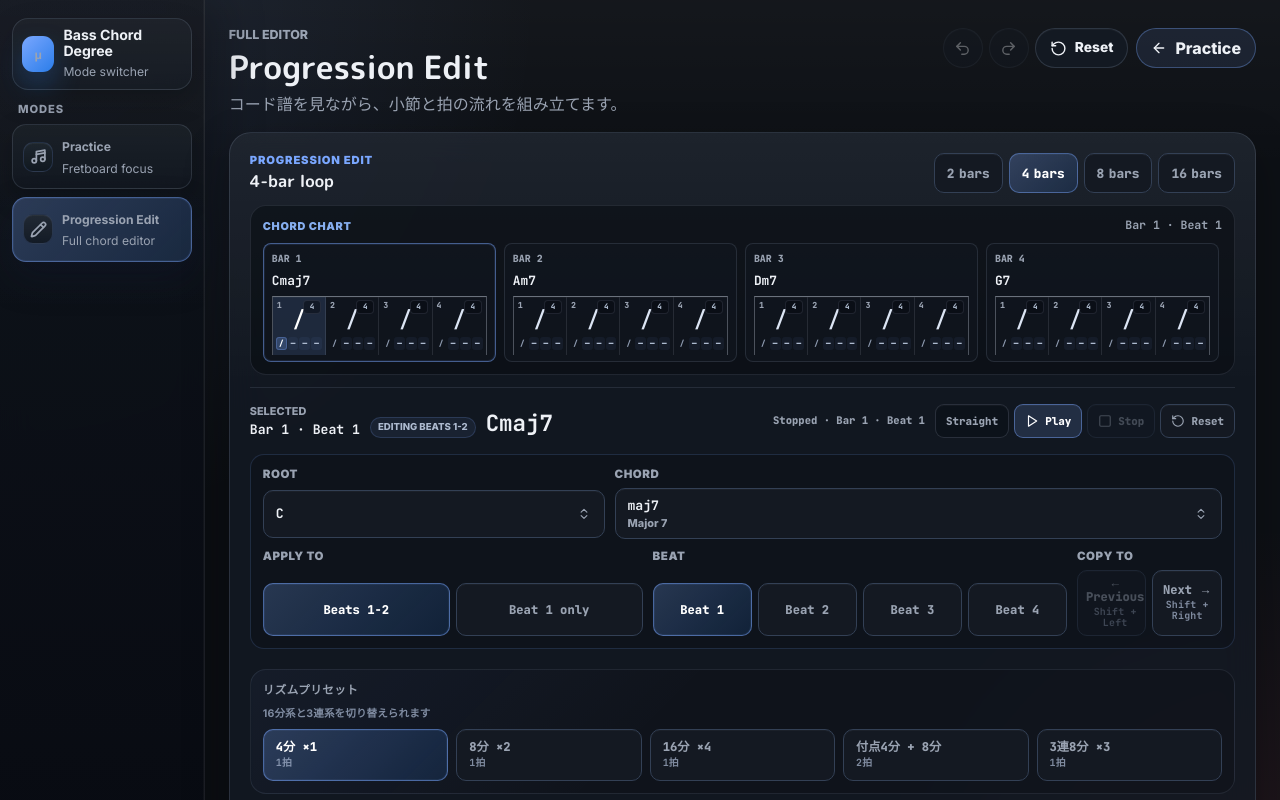
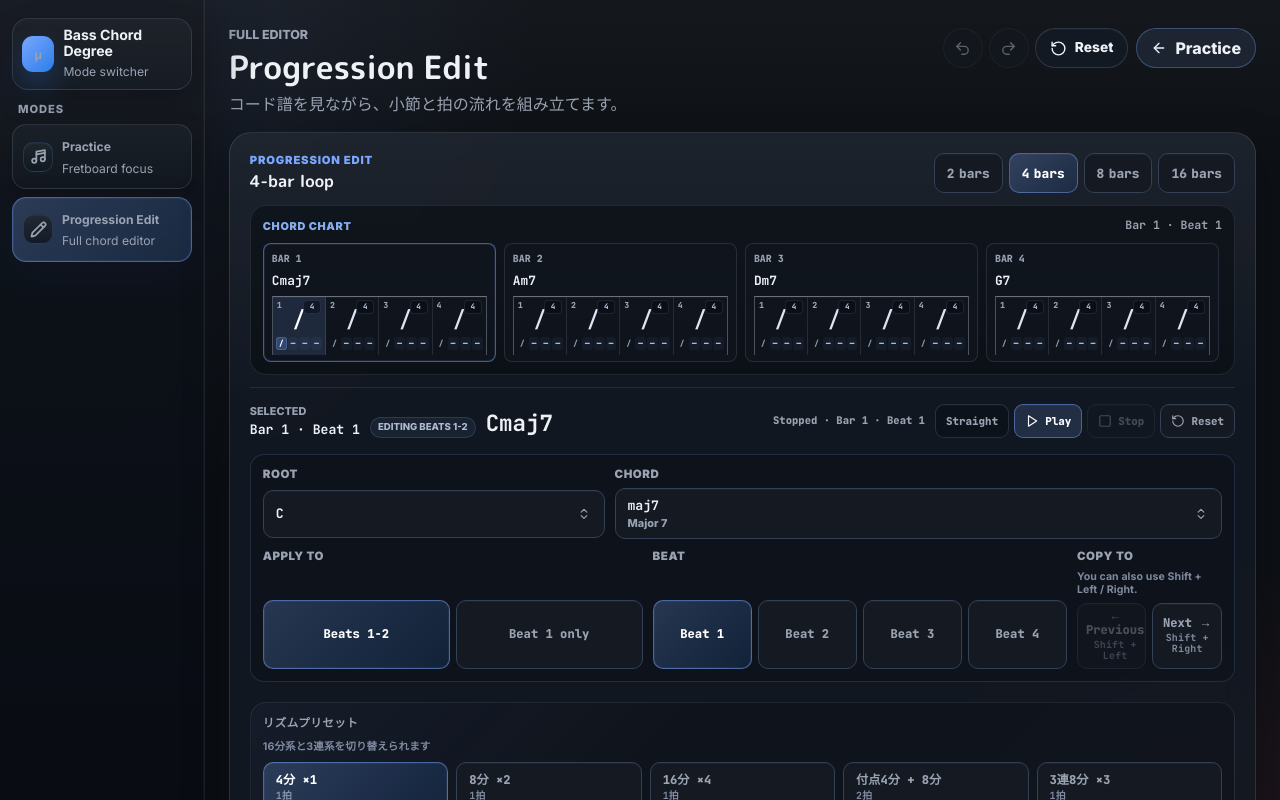
Before and after one commit to muu-ima/muu-fret-degree, a Next.js app: page /progression in a window 1280 px wide. Shown: the top 800 px of the page. Built offline with nearby package versions, Linux system fonts and the light colour scheme.

Commit message:
Add progression chord copy guidance

```diff
--- a/app/components/progression/editor/ProgressionHarmonyEditor.tsx
+++ b/app/components/progression/editor/ProgressionHarmonyEditor.tsx
@@ -110,6 +110,9 @@ export function ProgressionHarmonyEditor({
 
         <div className="progressionApplySection">
           <span className="controlLabel">Copy To</span>
+          <small className="progressionCopyHint">
+            You can also use Shift + Left / Right.
+          </small>
           <div className="progressionCopyTabs" role="group" aria-label="現在のコードを隣の編集枠へコピー">
             <button
               type="button"
--- a/app/globals.css
+++ b/app/globals.css
@@ -2515,6 +2515,13 @@ select:focus-visible,
 }
 
 .progressionRhythmPresetHint {
+  color: rgba(171, 184, 209, 0.72);
+  font-size: 0.66rem;
+  font-weight: 700;
+  letter-spacing: 0.01em;
+}
+
+.progressionCopyHint {
   color: rgba(171, 184, 209, 0.72);
   font-size: 0.66rem;
   font-weight: 700;
```
Also changed, not shown: 1 other file (tests, documents, lock files or other folders).
